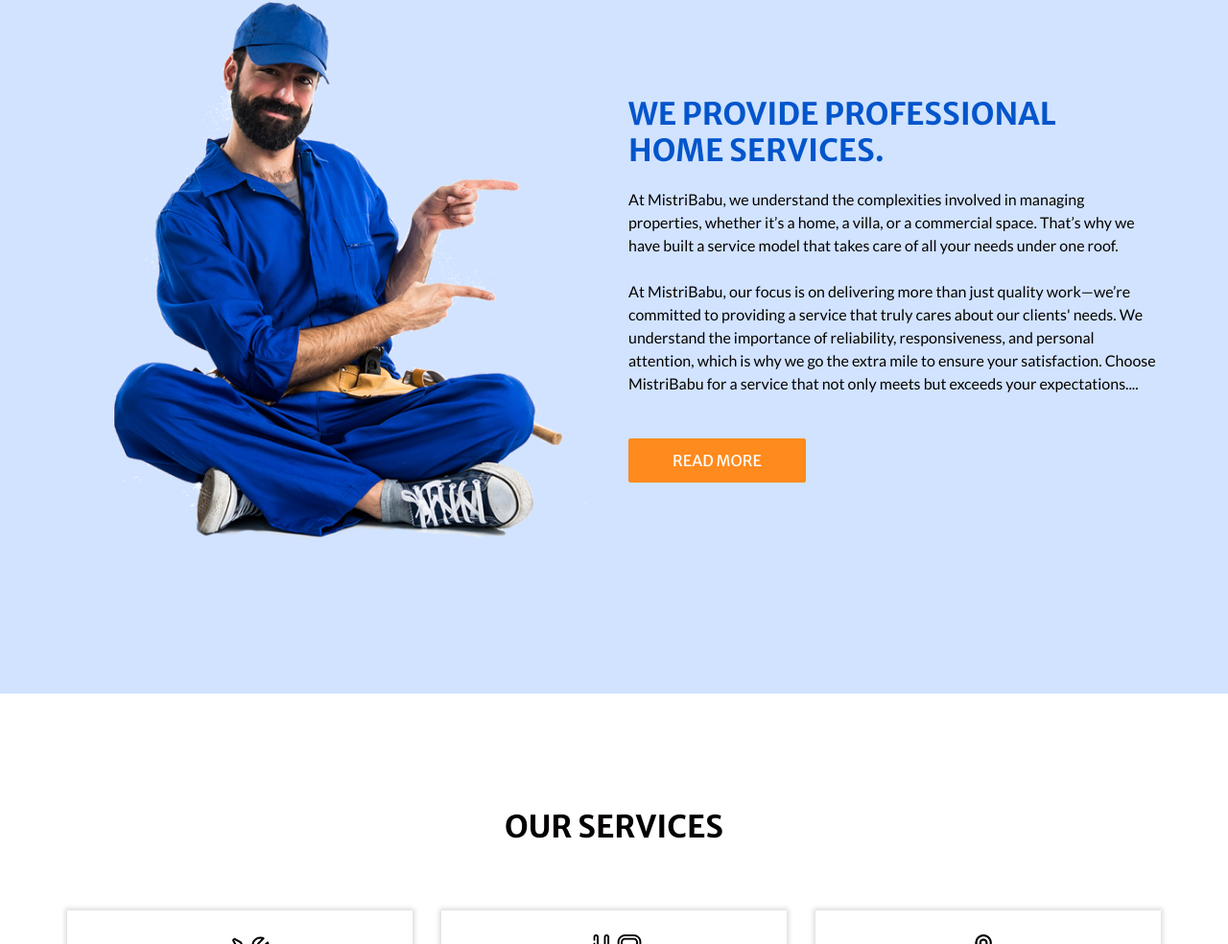
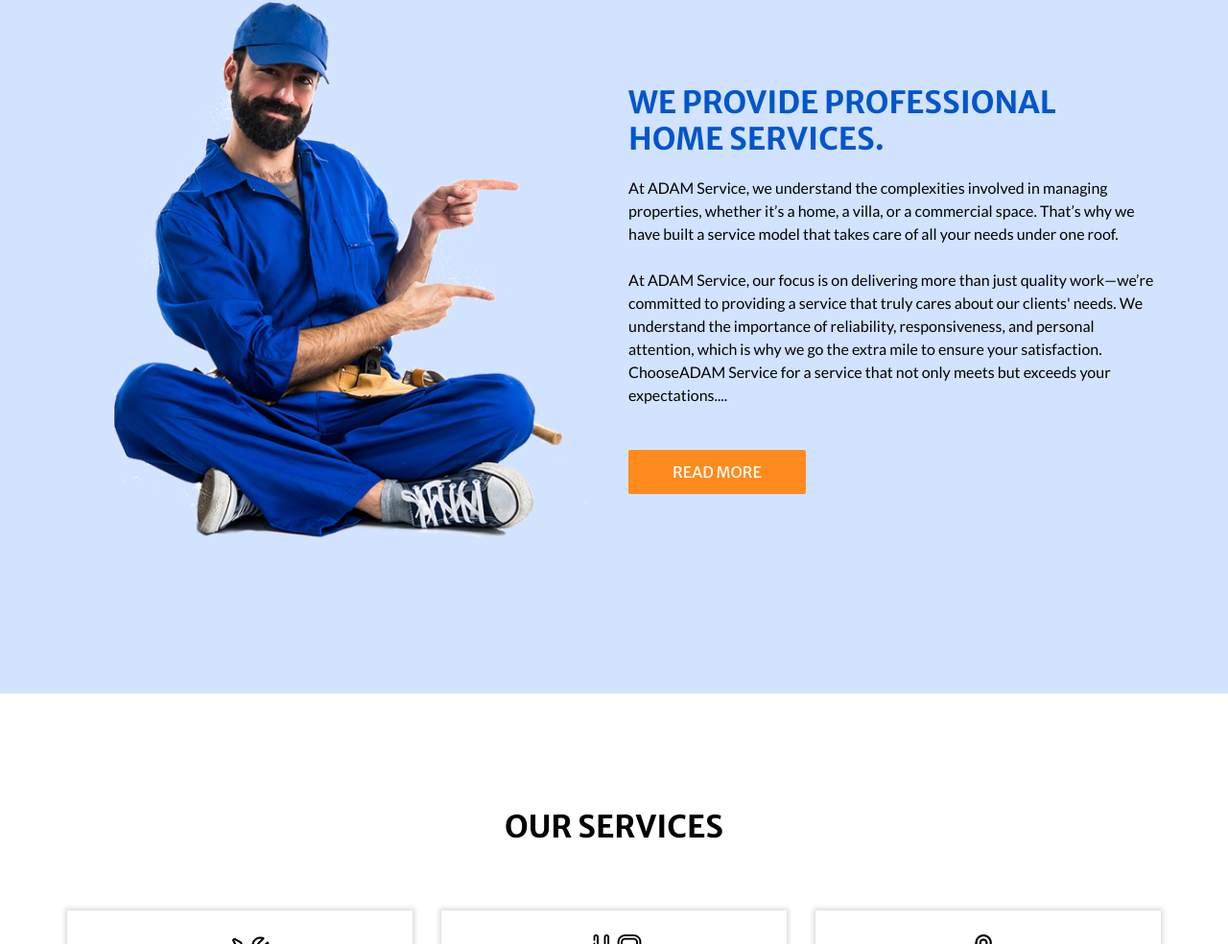
Before and after one commit to aditram27/my-fullstack-project, a plain HTML site: page inance-html/index.html in a window 1280 px wide. Shown: the part 1822-2806 px from the top of the page at 96% size. Drawn offline with nearby package versions, Linux system fonts and the light colour scheme; some packages are replaced by stand-ins of ours.

Commit message:
Update index.html

```diff
--- a/inance-html/index.html
+++ b/inance-html/index.html
@@ -213,9 +213,9 @@ We take pride in providing our customers high-quality renovations at a competiti
               Home Services.
             </h2>
             <p>
-At MistriBabu, we understand the complexities involved in managing properties, whether it’s a home, a villa, or a commercial space. That’s why we have built a service model that takes care of all your needs under one roof.
+At ADAM Service, we understand the complexities involved in managing properties, whether it’s a home, a villa, or a commercial space. That’s why we have built a service model that takes care of all your needs under one roof.
             <br> </br>
-At MistriBabu, our focus is on delivering more than just quality work—we’re committed to providing a service that truly cares about our clients' needs. We understand the importance of reliability, responsiveness, and personal attention, which is why we go the extra mile to ensure your satisfaction. Choose MistriBabu for a service that not only meets but exceeds your expectations....            </p>            </p>
+At ADAM Service, our focus is on delivering more than just quality work—we’re committed to providing a service that truly cares about our clients' needs. We understand the importance of reliability, responsiveness, and personal attention, which is why we go the extra mile to ensure your satisfaction. ChooseADAM Service for a service that not only meets but exceeds your expectations....            </p>            </p>
             <a href="">
               Read More
             </a>
```
